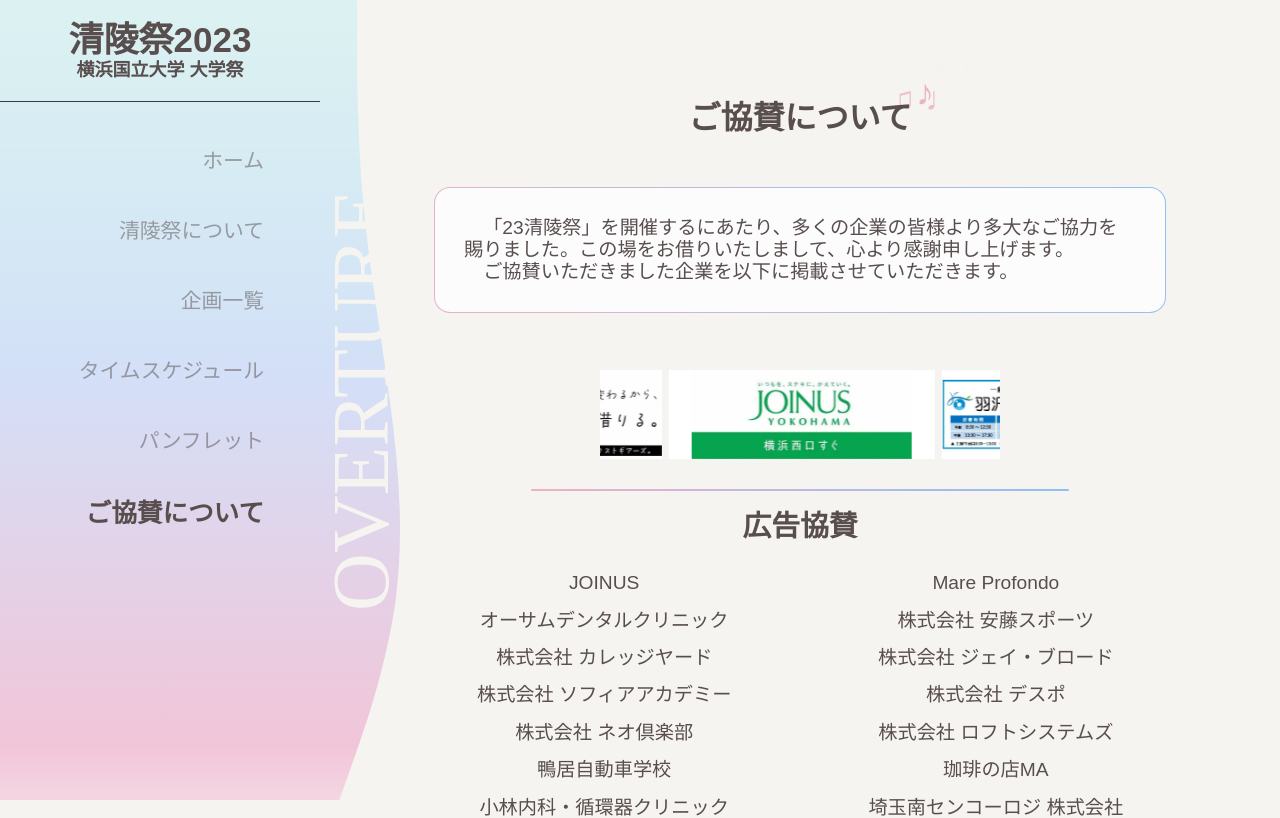
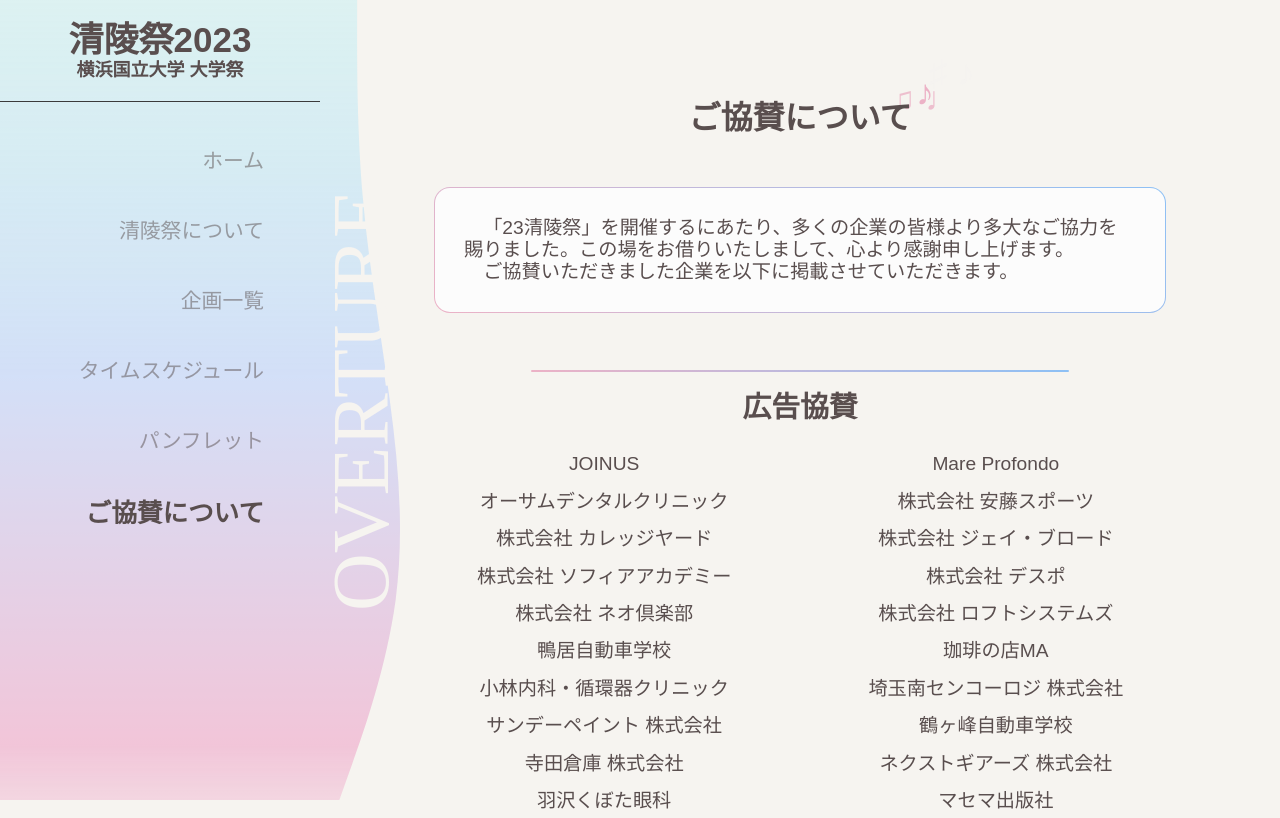
Before and after one commit to ynufes-tech/ynufes-seiryo23, a Nuxt app: page /sponsors in a window 1280 px wide. Shown: the top 818 px of the page. Built offline with nearby package versions, Linux system fonts and the light colour scheme.

Commit message:
SponsorsViewの消去

```diff
--- a/pages/index.vue
+++ b/pages/index.vue
@@ -54,7 +54,6 @@
   </div>
 
   <DateCircle />
-  <SponsorsView />
   <div class="access">
     <SectionTitle class="access-title" section-title="アクセス" />
     <div class="train-access">
--- a/pages/sponsors/index.vue
+++ b/pages/sponsors/index.vue
@@ -19,7 +19,6 @@
       <br />
       &emsp;ご協賛いただきました企業を以下に掲載させていただきます。
     </SectionFrame>
-    <LazySponsorsView />
     <div>
       <hr />
       <section class="sponsor-section">
```
